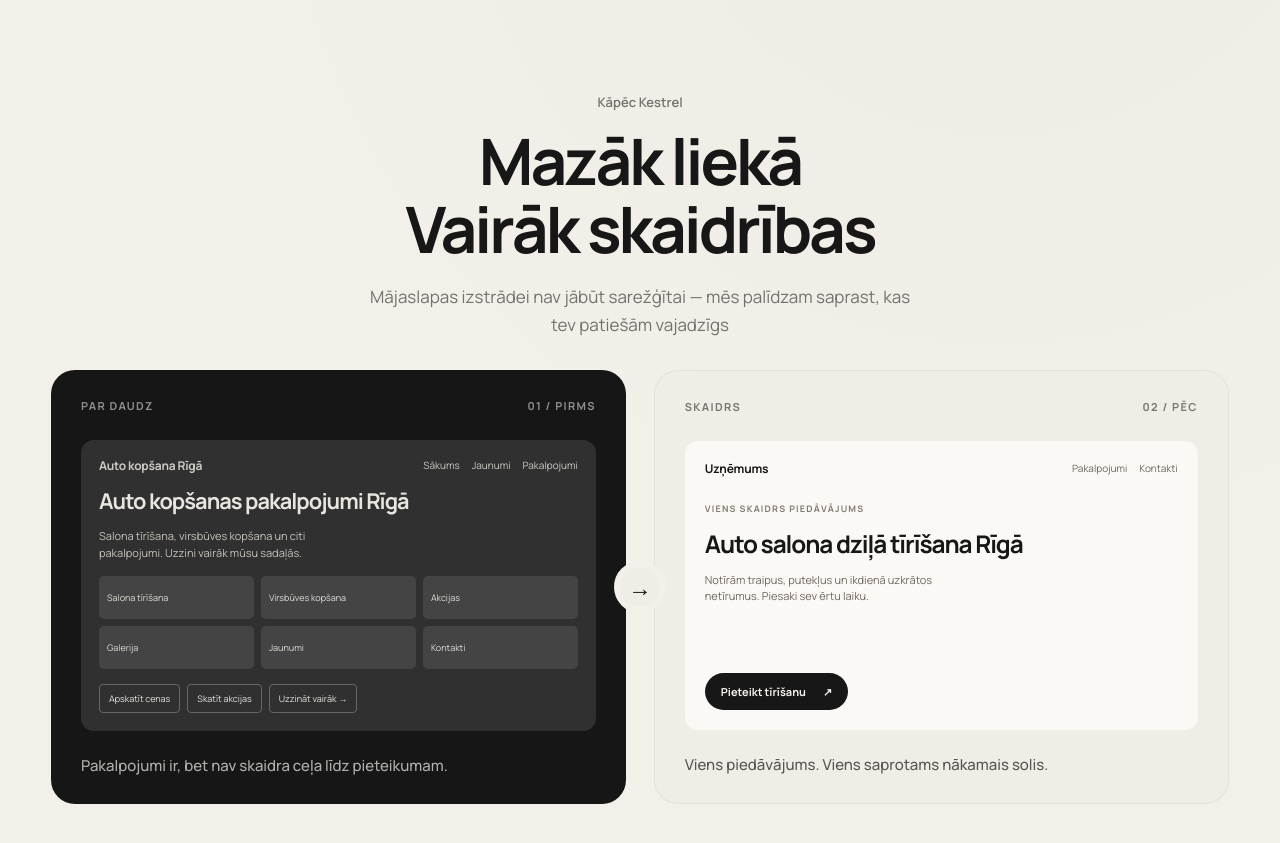
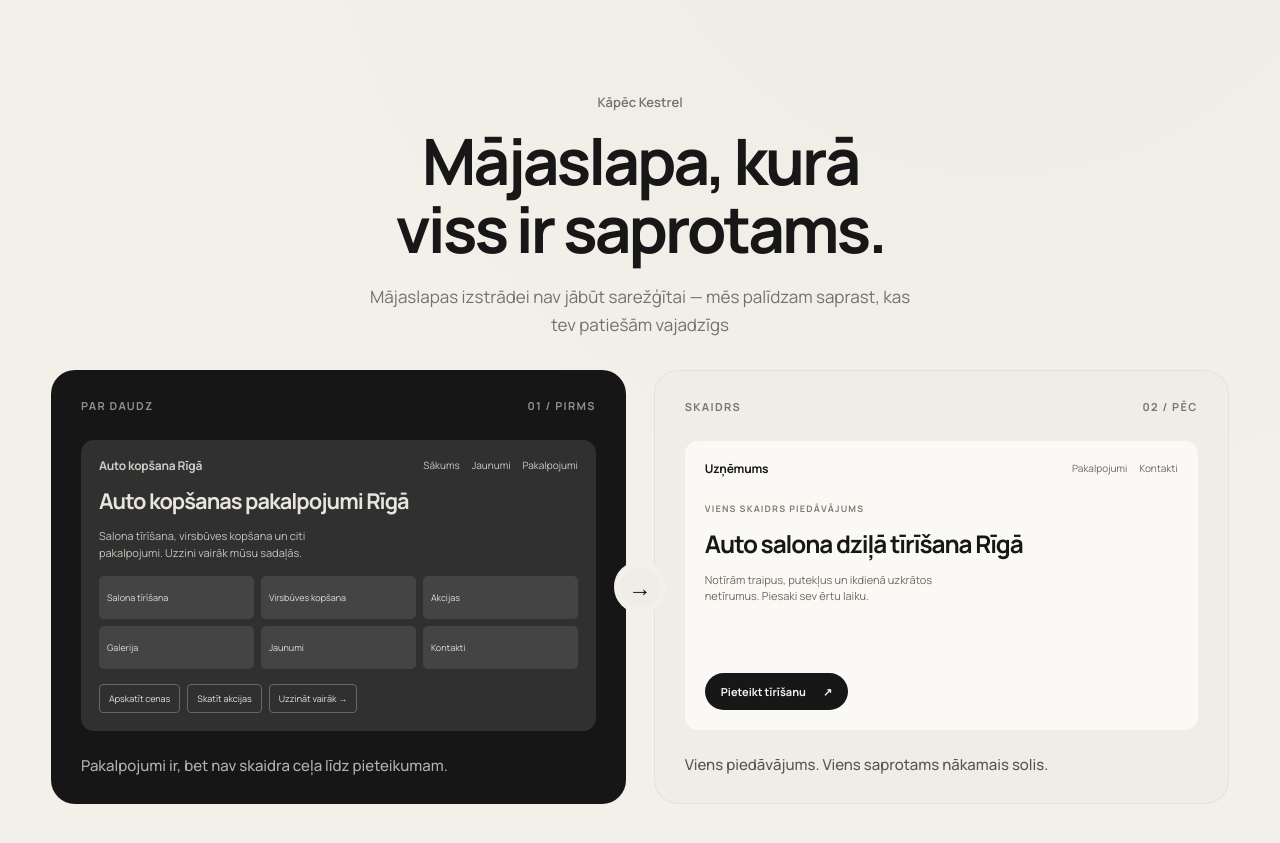
Before and after one commit to davisl24/WEBSITEAGENCY, a Next.js app: page / in a window 1280 px wide. Shown: the part 1720-2563 px from the top of the page. Built offline with nearby package versions, Linux system fonts and the light colour scheme; no server answers.

Commit message:
Refine before-after section headline in app/components/ValueShowcase.tsx

```diff
--- a/app/components/ValueShowcase.tsx
+++ b/app/components/ValueShowcase.tsx
@@ -7,7 +7,7 @@ export default function ValueShowcase() {
         <div className="value-layout value-plan-layout">
           <RevealOnView className="value-copy-side">
             <p className="section-label">Kāpēc Kestrel</p>
-            <h2 id="value-title">Mazāk liekā<span>Vairāk skaidrības</span></h2>
+            <h2 id="value-title">Mājaslapa, kurā<span>viss ir saprotams.</span></h2>
             <p className="value-intro">
               Mājaslapas izstrādei nav jābūt sarežģītai — mēs palīdzam saprast, kas tev patiešām vajadzīgs
             </p>
```
